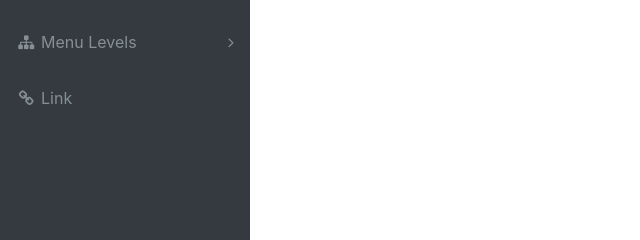
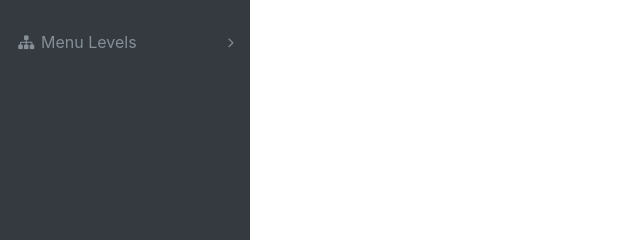
Before and after one commit to Itseno/HealthHackSubDZIM, a website with bundled scripts: page UserPage/blank.html in a window 1280 px wide. Shown: the part 322-562 px from the top of the page, 0-640 px from the left. Built offline with nearby package versions, Linux system fonts and the light colour scheme.

Commit message:
no more link

```diff
--- a/UserPage/blank.html
+++ b/UserPage/blank.html
@@ -107,12 +107,6 @@
               </ul>
             </li>
           </ul>
-        </li>
-        <li class="nav-item" data-toggle="tooltip" data-placement="right" title="Link">
-          <a class="nav-link" href="#">
-            <i class="fa fa-fw fa-link"></i>
-            <span class="nav-link-text">Link</span>
-          </a>
         </li>
       </ul>
       <ul class="navbar-nav sidenav-toggler">
```
Also changed, not shown: UserPage/cards.html (+1 -6 lines), UserPage/charts.html (+0 -6 lines), UserPage/index.html (+1 -6 lines), UserPage/navbar.html (+0 -6 lines), UserPage/tables.html (+0 -6 lines).
